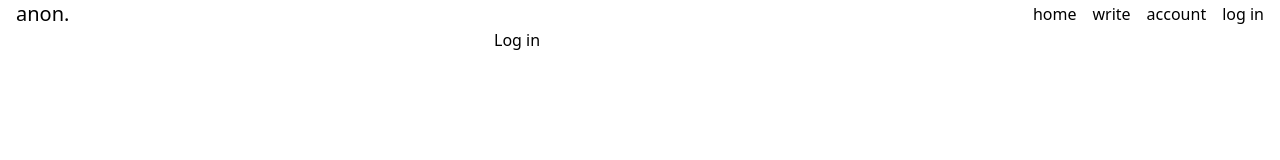
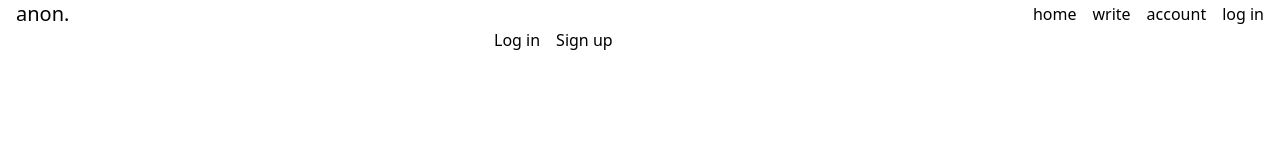
Before and after one commit to stevkim/anon, a Next.js app: page /login in a window 1280 px wide. Shown: the top 160 px of the page. Built offline with nearby package versions, Linux system fonts and the light colour scheme; no server answers.

Commit message:
Start of sign up - move some files around for auth folder

```diff
--- a/src/app/login/page.tsx
+++ b/src/app/(auth)/login/page.tsx
@@ -1,6 +1,7 @@
 'use client';
 import { toast } from 'react-hot-toast';
 import { passwordLogin } from '@/actions/authActions';
+import Link from 'next/link';
 
 const Login = () => {
 	const loginWithPassword = async (formData: FormData) => {
@@ -22,6 +23,7 @@ const Login = () => {
 				name="password"
 			/>
 			<button formAction={loginWithPassword}>Log in</button>
+			<Link href={'/signup'}>Sign up</Link>
 		</form>
 	);
 };
--- /dev/null
+++ b/src/app/(auth)/signup/page.tsx
@@ -0,0 +1,5 @@
+const Signup = () => {
+	return <>signup page</>;
+};
+
+export default Signup;
```
